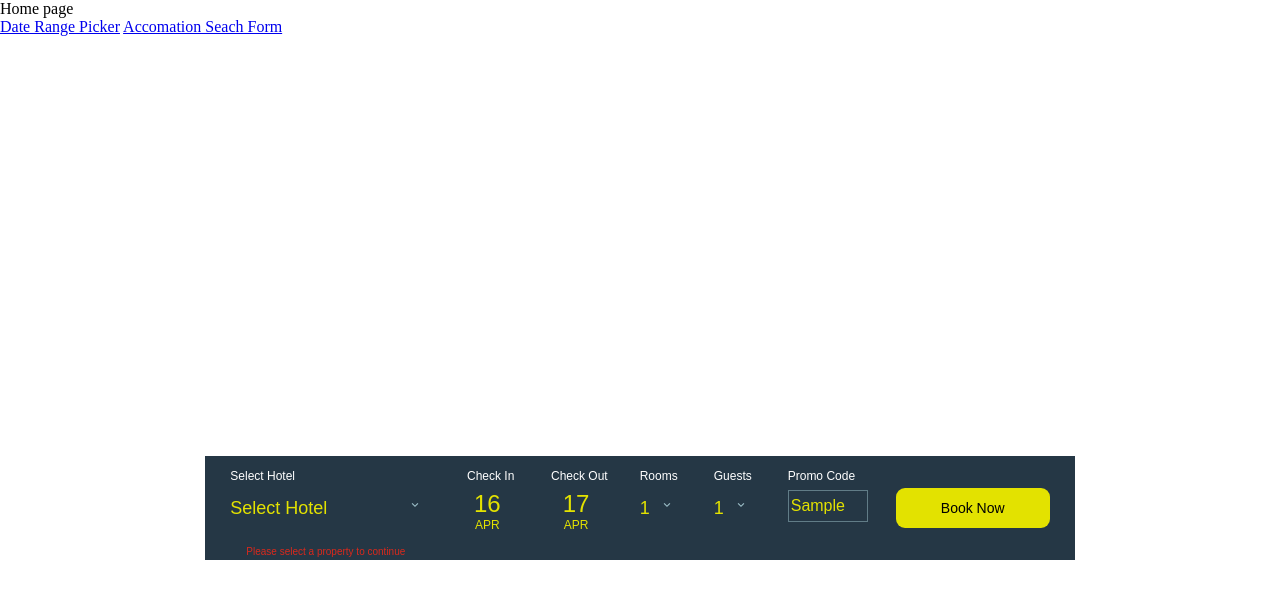
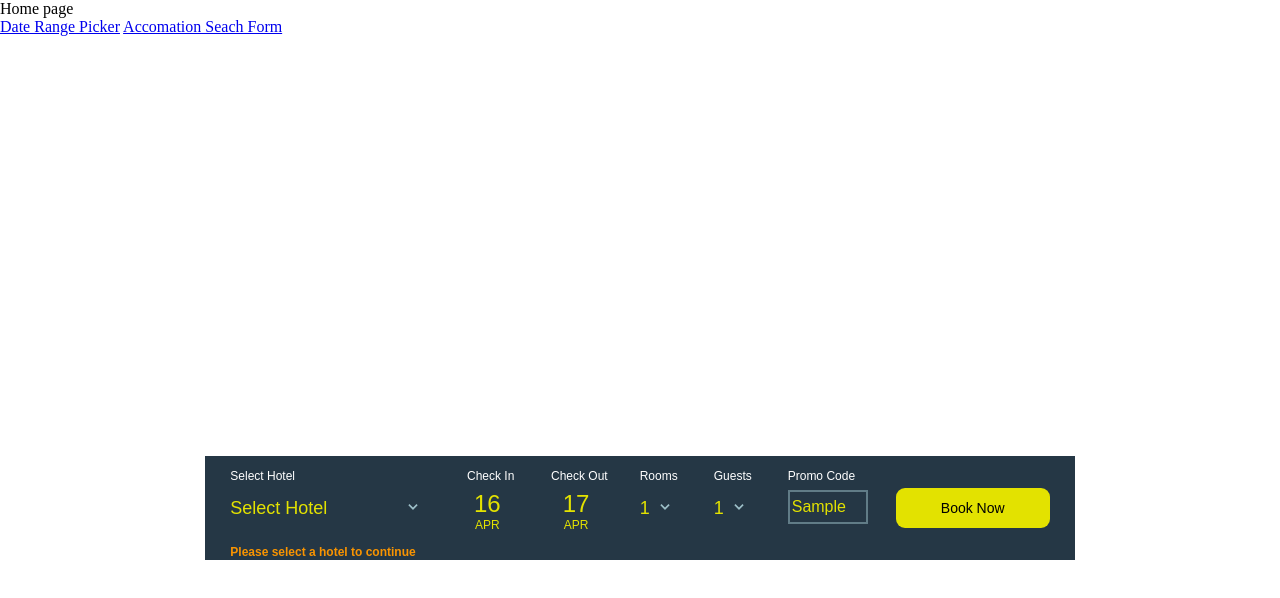
Before and after one commit to Skipper-Hospitality/organisms, a website built with Vite: page index.html in a window 1280 px wide. Both pictures are taken after typing "Sample" into the empty fields and a click on the button "Book Now". Built offline with nearby package versions, Linux system fonts and the light colour scheme; a web font is replaced by a local one.

Commit message:
qa issue fixed

```diff
--- a/accommodation-search-form/accommodation-search-form.js
+++ b/accommodation-search-form/accommodation-search-form.js
@@ -85,7 +85,7 @@ const renderHotels = (hotels) => {
             </div>
             <div class="selected">Select Hotel</div>
         </div>
-        <div class="px-4 error-msg" id="hotel-error"></div>
+        <div class="sm:px-4 error-msg" id="hotel-error"></div>
     </div>`;
 };
 const renderDate = (type, options) => {
@@ -235,7 +235,7 @@ export let AccomodationForm = function (options) {
                 .querySelector('input[type="radio"]:checked');
             if (!hotelSelector) {
                 errorMessage += "Please select a hotel.\n";
-                self._o.hotelErrorMsg = "Please select a property to continue";
+                self._o.hotelErrorMsg = "Please select a hotel to continue";
             } else {
                 hotel = hotelSelector.value;
                 self._o.hotelErrorMsg = "";
--- a/accommodation-search-form/styles/accommodation-search-form.css
+++ b/accommodation-search-form/styles/accommodation-search-form.css
@@ -62,7 +62,7 @@
     color: var(--secondary-accommodation-search-form);
     background: var(--bg-accommodation-search-form-input-box);
     /* border-radius: 0.25em; */
-    border: 1px solid var(--border-accommodation-search-form);
+    border: 2px solid var(--border-accommodation-search-form);
 }
 
 .datepicker {
@@ -188,8 +188,8 @@ option {
     background-repeat: no-repeat;
 
     position: absolute;
-    height: 10px;
-    width: 10px;
+    height: 14px;
+    width: 14px;
     right: 10px;
     top: 10px;
 
@@ -247,9 +247,10 @@ option {
     border-width: 0px;
 }
 .error-msg{
-    font-size: 10px;
+    font-size: 12px;
     line-height: 16px;
-    color: #DA291C;
+    color: #F99400;
+    font-weight: 600;
 }
 .btn-close{
     border-radius: 50%;
@@ -353,6 +354,10 @@ option {
         padding-top: 20px;
         padding-bottom: 20px;
     }
+    .sm\:px-4 {
+        padding-left: 1rem;
+        padding-right: 1rem;
+    }
     .form_container {
         /* display: block; */
         position: fixed;
```
Also changed, not shown: accommodation-search-form/examples/accommodation-search-form.html (+1 -1 lines).
